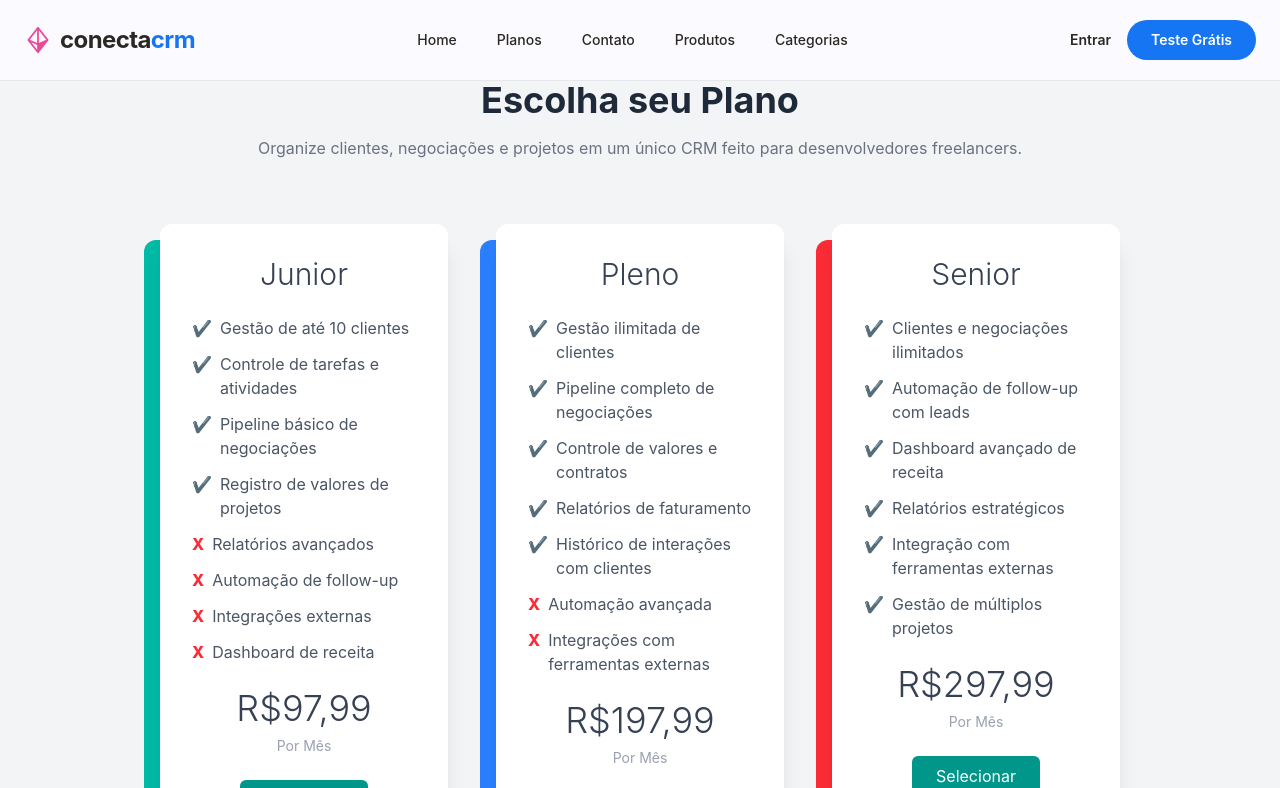
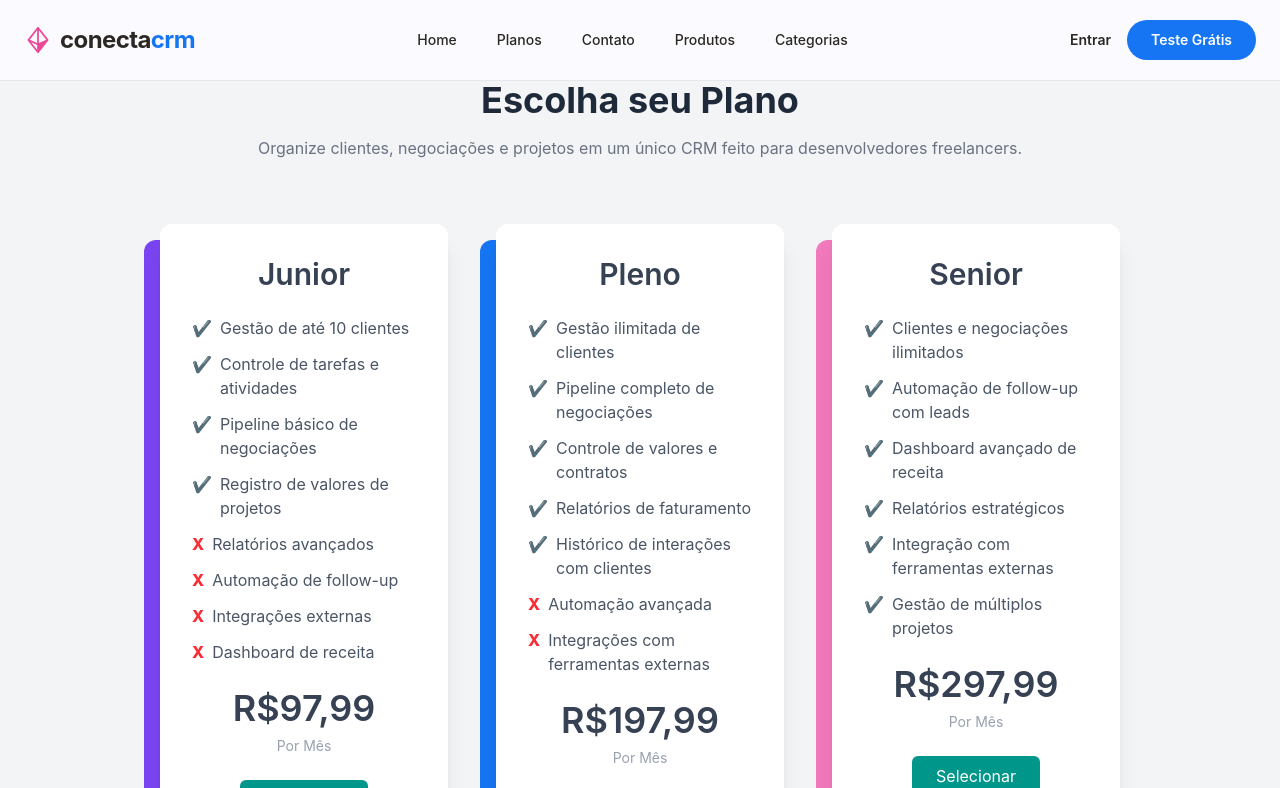
Before and after one commit to grupo-1234/front-CRM, a React (Vite) app: page /planos in a window 1280 px wide. Shown: the top 788 px of the page. Built offline with nearby package versions, Linux system fonts and the light colour scheme.

Commit message:
mudança nos planos

```diff
--- a/src/components/cards/planos/CardPlanos.tsx
+++ b/src/components/cards/planos/CardPlanos.tsx
@@ -24,7 +24,7 @@ cor
       {/* card */}
       <div className="relative bg-white shadow-xl rounded-xl p-8 flex flex-col items-center gap-6">
 
-        <h2 className="text-3xl font-light text-gray-700">
+        <h2 className="text-3xl font-semibold text-gray-700">
           {titulo}
         </h2>
 
@@ -48,7 +48,7 @@ cor
 
         <div className="text-center">
 
-          <p className="text-4xl font-light text-gray-700">
+          <p className="text-4xl font-semibold text-gray-700">
             {preco}
           </p>
 
--- a/src/pages/Planos.tsx
+++ b/src/pages/Planos.tsx
@@ -36,7 +36,7 @@ export default function Planos() {
               "Integrações externas",
               "Dashboard de receita"
             ]}
-            cor="bg-teal-500"
+            cor="bg-crm-roxo"
           />
 
           <CardPlanos
@@ -53,7 +53,7 @@ export default function Planos() {
               "Automação avançada",
               "Integrações com ferramentas externas"
             ]}
-            cor="bg-blue-500"
+            cor="bg-crm-azul"
           />
 
           <CardPlanos
@@ -67,7 +67,7 @@ export default function Planos() {
               "Integração com ferramentas externas",
               "Gestão de múltiplos projetos"
             ]}
-            cor="bg-red-500"
+            cor="bg-crm-rosa"
           />
 
         </div>
```
